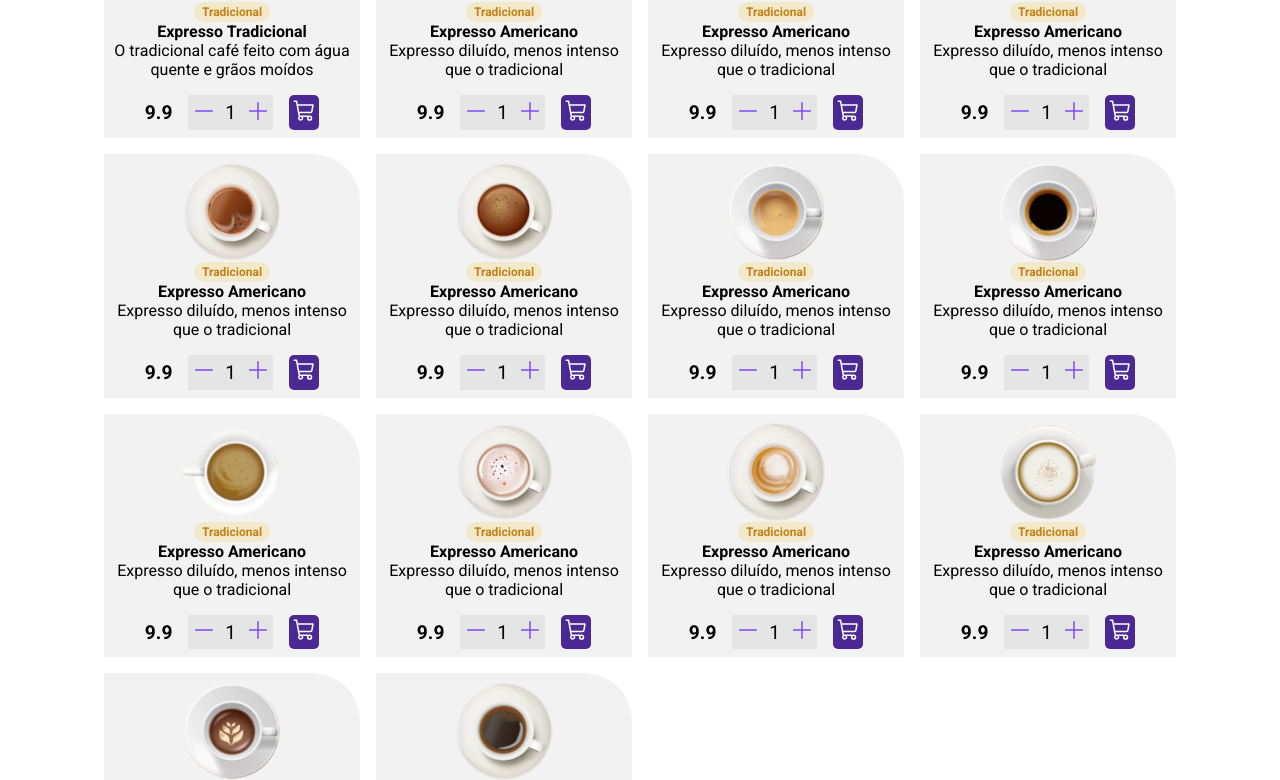
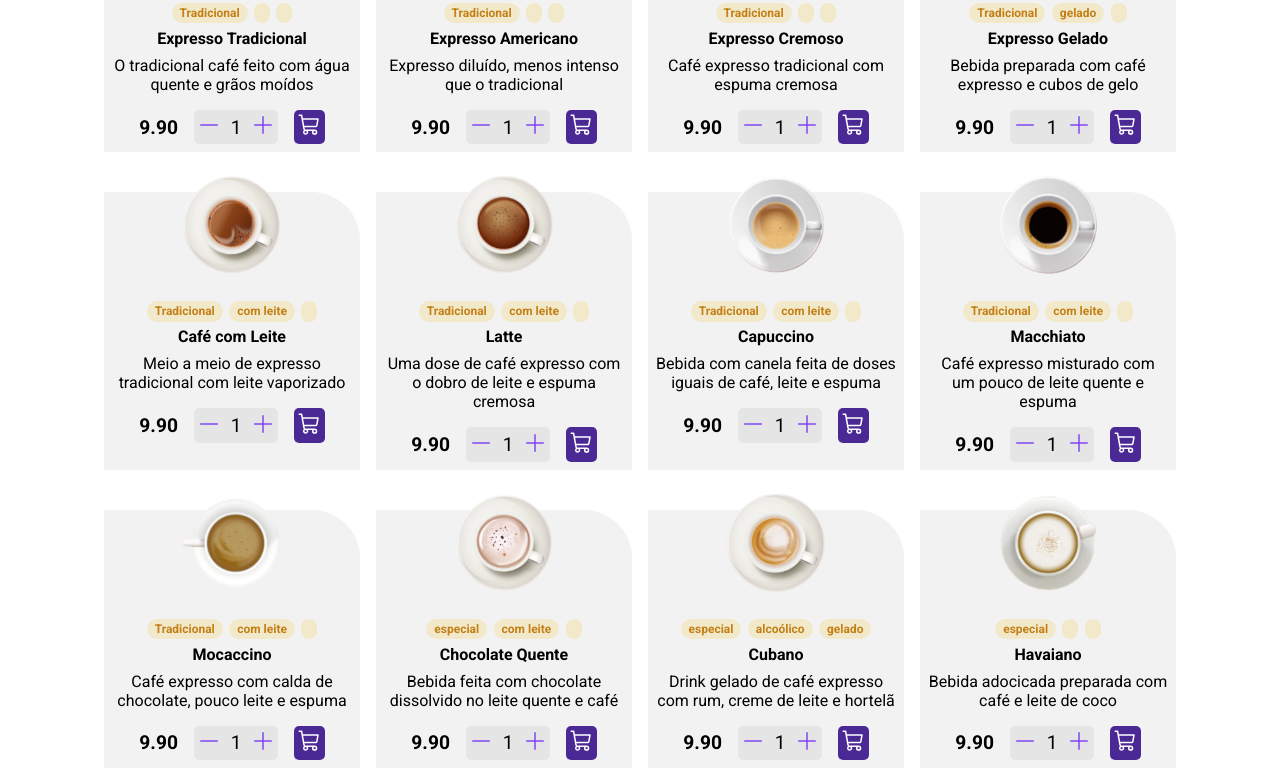
Before and after one commit to PedroLuc-cpu/Coffee-Delivery, a React (Vite) app: page / in a window 1280 px wide. Shown: the part 598-1378 px from the top of the page. Built offline with nearby package versions, Linux system fonts and the light colour scheme.

Commit message:
feito melhorias de css dos cards e começando a implementar o CheckoutFilled

```diff
--- a/src/components/CardCoffer/index.tsx
+++ b/src/components/CardCoffer/index.tsx
@@ -1,14 +1,19 @@
 import { useState } from 'react'
-import { CoffeeCard, Buy } from './styled'
+import { CoffeeCard, Buy, Tag } from './styled'
 import { Minus, Plus, ShoppingCart } from '@phosphor-icons/react'
 
+export interface Itags {
+  tag1?: string
+  tag2?: string
+  tag3?: string
+}
 export interface ICofferLists {
   id: number
   Coffee: string
-  Tags: string
+  Tags: Itags
   Name: string
   Description: string
-  price: number
+  price: string
 }
 
 export function CardCoffer({
@@ -23,8 +28,16 @@ export function CardCoffer({
 
   return (
     <CoffeeCard key={id}>
-      <img src={Coffee} alt={Coffee} />
-      <span>{Tags}</span>
+      <img
+        src={Coffee}
+        alt={Coffee}
+        style={{ position: 'relative', top: '-25px' }}
+      />
+      <Tag>
+        <span>{Tags.tag1}</span>
+        <span>{Tags.tag2}</span>
+        <span>{Tags.tag3}</span>
+      </Tag>
       <strong>{Name}</strong>
       <p>{Description}</p>
       <Buy>
--- a/src/components/CardCoffer/styled.ts
+++ b/src/components/CardCoffer/styled.ts
@@ -14,16 +14,9 @@ border-top-right-radius: 3rem;
 p{
  text-align: center;
 }
-
-span{
- background-color: #F1E9C9;
- color:  #C47F17;
- padding: .2rem .5rem .2rem .5rem;
- border-radius: 1rem;
- font-size: 12px;
- font-weight: bold;
+strong{
+ padding: .5rem 0;
 }
-
 `
 
 export const Buy = styled.footer`
@@ -45,17 +38,28 @@ strong{
 
 div{
  background-color: #E6E5E5;
+ border-radius: 5px;
  padding: .2rem;
  display: flex;
  align-items: center;
  gap: .5rem;
 
 }
-
  button{
  border: none;
  cursor: pointer;
  background-color: transparent;
 }
+`
 
+export const Tag = styled.span`
+span{
+ margin: .2rem;
+ background-color: #F1E9C9;
+ color:  #C47F17;
+ padding: .2rem .5rem .2rem .5rem;
+ border-radius: 1rem;
+ font-size: 12px;
+ font-weight: bold;
+}
 `
--- a/src/components/CoffeeList/index.tsx
+++ b/src/components/CoffeeList/index.tsx
@@ -19,117 +19,159 @@ const coffer1: ICofferLists[] = [
   {
     id: 1,
     Coffee: c1,
-    Tags: 'Tradicional',
+    Tags: {
+      tag1: 'Tradicional',
+    },
     Name: 'Expresso Tradicional',
     Description: 'O tradicional café feito com água quente e grãos moídos',
-    price: 9.9,
+    price: '9.90',
   },
 
   {
     id: 2,
     Coffee: c2,
-    Tags: 'Tradicional',
+    Tags: {
+      tag1: 'Tradicional',
+    },
     Name: 'Expresso Americano',
     Description: 'Expresso diluído, menos intenso que o tradicional',
-    price: 9.9,
+    price: '9.90',
   },
   {
     id: 3,
     Coffee: c3,
-    Tags: 'Tradicional',
-    Name: 'Expresso Americano',
-    Description: 'Expresso diluído, menos intenso que o tradicional',
-    price: 9.9,
+    Tags: {
+      tag1: 'Tradicional',
+    },
+    Name: 'Expresso Cremoso',
+    Description: 'Café expresso tradicional com espuma cremosa',
+    price: '9.90',
   },
 
   {
     id: 4,
     Coffee: c4,
-    Tags: 'Tradicional',
-    Name: 'Expresso Americano',
-    Description: 'Expresso diluído, menos intenso que o tradicional',
-    price: 9.9,
+    Tags: {
+      tag1: 'Tradicional',
+      tag2: 'gelado',
+    },
+    Name: 'Expresso Gelado',
+    Description: 'Bebida preparada com café expresso e cubos de gelo',
+    price: '9.90',
   },
 
   {
     id: 5,
     Coffee: c5,
-    Tags: 'Tradicional',
-    Name: 'Expresso Americano',
-    Description: 'Expresso diluído, menos intenso que o tradicional',
-    price: 9.9,
+    Tags: {
+      tag1: 'Tradicional',
+      tag2: 'com leite',
+    },
+    Name: 'Café com Leite',
+    Description: 'Meio a meio de expresso tradicional com leite vaporizado',
+    price: '9.90',
   },
   {
     id: 6,
     Coffee: c6,
-    Tags: 'Tradicional',
-    Name: 'Expresso Americano',
-    Description: 'Expresso diluído, menos intenso que o tradicional',
-    price: 9.9,
+    Tags: {
+      tag1: 'Tradicional',
+      tag2: 'com leite',
+    },
+    Name: 'Latte',
+    Description:
+      'Uma dose de café expresso com o dobro de leite e espuma cremosa',
+    price: '9.90',
   },
   {
     id: 7,
     Coffee: c7,
-    Tags: 'Tradicional',
-    Name: 'Expresso Americano',
-    Description: 'Expresso diluído, menos intenso que o tradicional',
-    price: 9.9,
+    Tags: {
+      tag1: 'Tradicional',
+      tag2: 'com leite',
+    },
+    Name: 'Capuccino',
+    Description:
+      'Bebida com canela feita de doses iguais de café, leite e espuma',
+    price: '9.90',
   },
   {
     id: 8,
     Coffee: c8,
-    Tags: 'Tradicional',
-    Name: 'Expresso Americano',
-    Description: 'Expresso diluído, menos intenso que o tradicional',
-    price: 9.9,
+    Tags: {
+      tag1: 'Tradicional',
+      tag2: 'com leite',
+    },
+    Name: 'Macchiato',
+    Description:
+      'Café expresso misturado com um pouco de leite quente e espuma',
+    price: '9.90',
   },
   {
     id: 9,
     Coffee: c9,
-    Tags: 'Tradicional',
-    Name: 'Expresso Americano',
-    Description: 'Expresso diluído, menos intenso que o tradicional',
-    price: 9.9,
+    Tags: {
+      tag1: 'Tradicional',
+      tag2: 'com leite',
+    },
+    Name: 'Mocaccino',
+    Description: 'Café expresso com calda de chocolate, pouco leite e espuma',
+    price: '9.90',
   },
   {
     id: 10,
     Coffee: c10,
-    Tags: 'Tradicional',
-    Name: 'Expresso Americano',
-    Description: 'Expresso diluído, menos intenso que o tradicional',
-    price: 9.9,
+    Tags: {
+      tag1: 'especial',
+      tag2: 'com leite',
+    },
+    Name: 'Chocolate Quente',
+    Description: 'Bebida feita com chocolate dissolvido no leite quente e café',
+    price: '9.90',
   },
   {
     id: 11,
     Coffee: c11,
-    Tags: 'Tradicional',
-    Name: 'Expresso Americano',
-    Description: 'Expresso diluído, menos intenso que o tradicional',
-    price: 9.9,
+    Tags: {
+      tag1: 'especial',
+      tag2: 'alcoólico',
+      tag3: 'gelado',
+    },
+    Name: 'Cubano',
+    Description:
+      'Drink gelado de café expresso com rum, creme de leite e hortelã',
+    price: '9.90',
   },
   {
     id: 12,
     Coffee: c12,
-    Tags: 'Tradicional',
-    Name: 'Expresso Americano',
-    Description: 'Expresso diluído, menos intenso que o tradicional',
-    price: 9.9,
+    Tags: {
+      tag1: 'especial',
+    },
+    Name: 'Havaiano',
+    Description: 'Bebida adocicada preparada com café e leite de coco',
+    price: '9.90',
   },
   {
     id: 13,
     Coffee: c13,
-    Tags: 'Tradicional',
-    Name: 'Expresso Americano',
-    Description: 'Expresso diluído, menos intenso que o tradicional',
-    price: 9.9,
+    Tags: {
+      tag1: 'especial',
+    },
+    Name: 'Árabe',
+    Description: 'Bebida preparada com grãos de café árabe e especiarias',
+    price: '9.90',
   },
   {
     id: 14,
     Coffee: c14,
-    Tags: 'Tradicional',
-    Name: 'Expresso Americano',
-    Description: 'Expresso diluído, menos intenso que o tradicional',
-    price: 9.9,
+    Tags: {
+      tag1: 'Tradicional',
+      tag2: 'alcoólico',
+    },
+    Name: 'Irlandês',
+    Description: 'Bebida a base de café, uísque irlandês, açúcar e chantilly',
+    price: '9.90',
   },
 ]
 
--- a/src/components/CoffeeList/styled.ts
+++ b/src/components/CoffeeList/styled.ts
@@ -4,9 +4,9 @@ import styled from 'styled-components'
 export const ContainerCoffeeList = styled.section`
 display: grid;
 grid-template-columns: repeat(4,256px);
-gap: 1rem;
+gap: 40px 1rem;
 justify-content: center;
-
+margin-bottom: 10rem;
 
 `
 
--- a/src/components/Header/Header.tsx
+++ b/src/components/Header/Header.tsx
@@ -1,5 +1,5 @@
 import logo from '../../assets/Logo.svg'
-import { NavLink } from 'react-router-dom'
+import { Link, NavLink } from 'react-router-dom'
 import { MapPin, ShoppingCartSimple } from '@phosphor-icons/react'
 import { HeaderContainer } from './styled'
 
@@ -12,9 +12,9 @@ export default function Header() {
           <MapPin size={32} weight="fill" color="#8047F8" />
           Porto Alegre, RS
         </NavLink>
-        <NavLink to={'ShoppingCart'}>
+        <Link to={'/CheckoutFilled'}>
           <ShoppingCartSimple size={32} weight="fill" color="#C47F17" />
-        </NavLink>
+        </Link>
       </nav>
     </HeaderContainer>
   )
--- a/src/layout/DefaultLayout/index.tsx
+++ b/src/layout/DefaultLayout/index.tsx
@@ -2,13 +2,15 @@ import { Outlet } from 'react-router'
 import { LayoutContainer } from './style'
 import Intro from '../../pages/Intro'
 import { CoffeeList } from '../../components/CoffeeList'
+import Header from '../../components/Header/Header'
 
 export function DefaultLayout() {
   return (
     <LayoutContainer>
+      <Header />
       <Outlet />
       <Intro />
-      <CoffeeList/>
+      <CoffeeList />
     </LayoutContainer>
   )
 }
--- a/src/main.tsx
+++ b/src/main.tsx
@@ -2,13 +2,13 @@ import React from 'react'
 import ReactDOM from 'react-dom/client'
 import App from './App.tsx'
 import { createBrowserRouter, RouterProvider } from 'react-router-dom'
-import Header from './components/Header/Header.tsx'
+import { CheckoutFilled } from './pages/CheckoutFilled/index.tsx'
 
 const router = createBrowserRouter([
   {
     path: '/',
     element: <App />,
-    children: [{ path: '/', element: <Header /> }],
+    children: [{ path: '/CheckoutFilled', element: <CheckoutFilled /> }],
   },
 ])
 
--- /dev/null
+++ b/src/pages/CheckoutFilled/index.tsx
@@ -0,0 +1,3 @@
+export function CheckoutFilled() {
+  return <h1>Checkout-Filled</h1>
+}
```
Also changed, not shown: src/pages/CheckoutFilled/styled.ts (added). Lines whose indentation alone changed are shown as unchanged.
